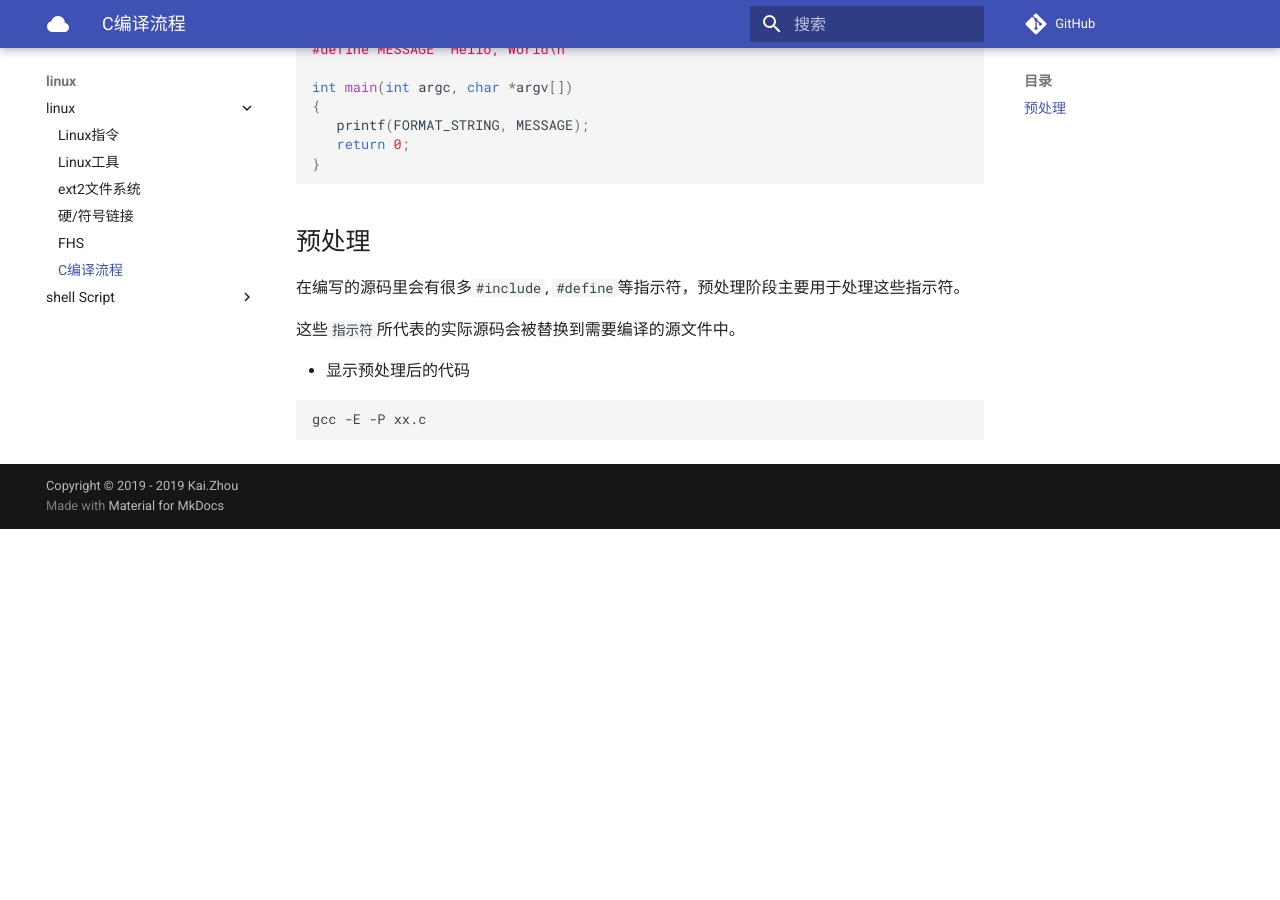
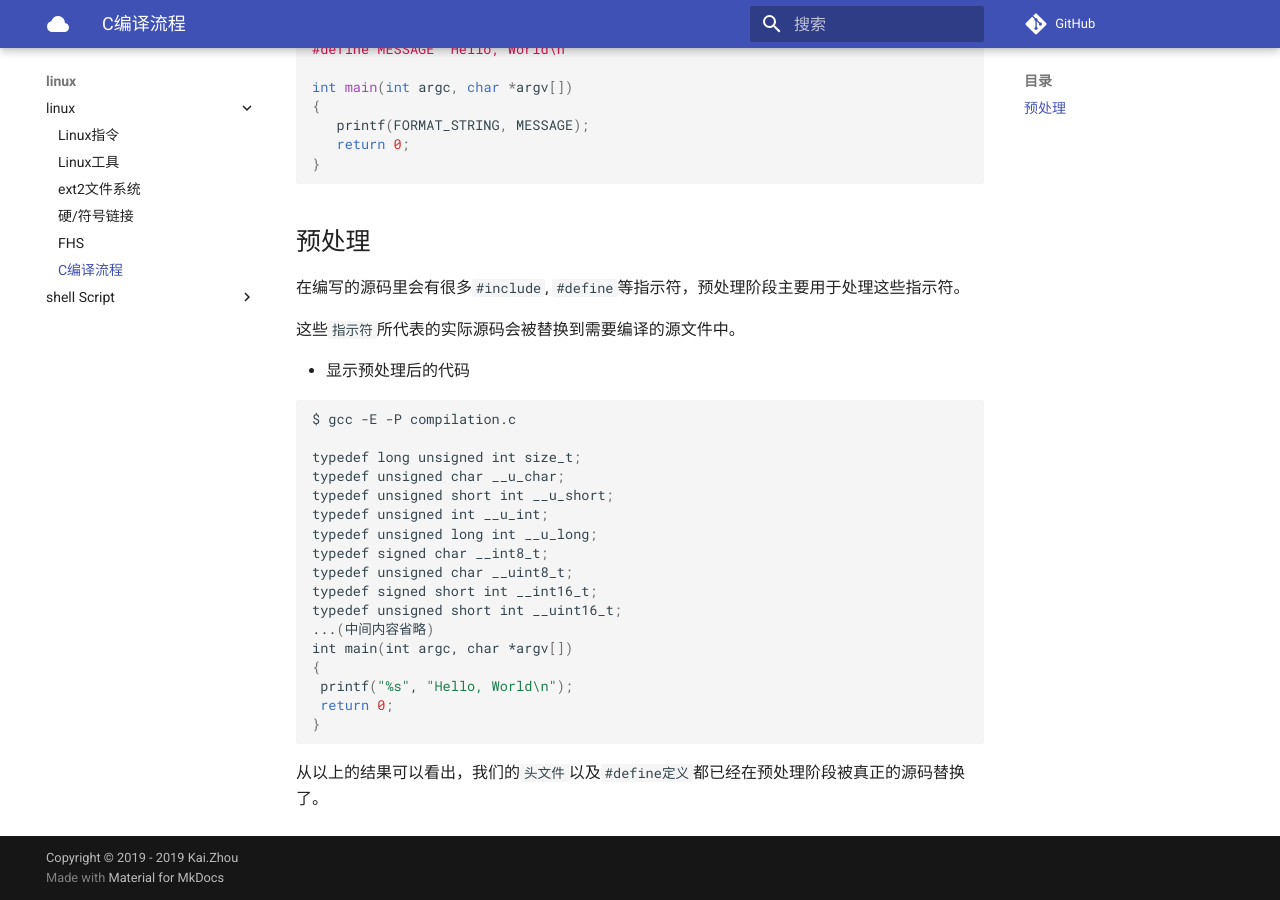
Before and after one commit to zhoukaidev/ks_blog, an MkDocs documentation site: the page built from docs/shell/linux/c_compilation.md, in a window 1280 px wide and 900 px high, scrolled down 818 px. Built offline with MkDocs 1.6.1 and Material for MkDocs 9.7.7, drawn with Linux system fonts in a browser that asks for light colours; comment, search, counter and statistics services are not loaded; before the commit the page ends 1347 px from its top, so only the background shows below that.

Commit message:
Update c_compilation.md

````diff
--- a/docs/shell/linux/c_compilation.md
+++ b/docs/shell/linux/c_compilation.md
@@ -39,5 +39,23 @@ int main(int argc, char *argv[])
 * 显示预处理后的代码
 
 ```sh
-gcc -E -P xx.c
+$ gcc -E -P compilation.c
+
+typedef long unsigned int size_t;
+typedef unsigned char __u_char;
+typedef unsigned short int __u_short;
+typedef unsigned int __u_int;
+typedef unsigned long int __u_long;
+typedef signed char __int8_t;
+typedef unsigned char __uint8_t;
+typedef signed short int __int16_t;
+typedef unsigned short int __uint16_t;
+...(中间内容省略)
+int main(int argc, char *argv[])
+{
+ printf("%s", "Hello, World\n");
+ return 0;
+}
+
 ```
+从以上的结果可以看出，我们的`头文件`以及`#define定义`都已经在预处理阶段被真正的源码替换了。
````
